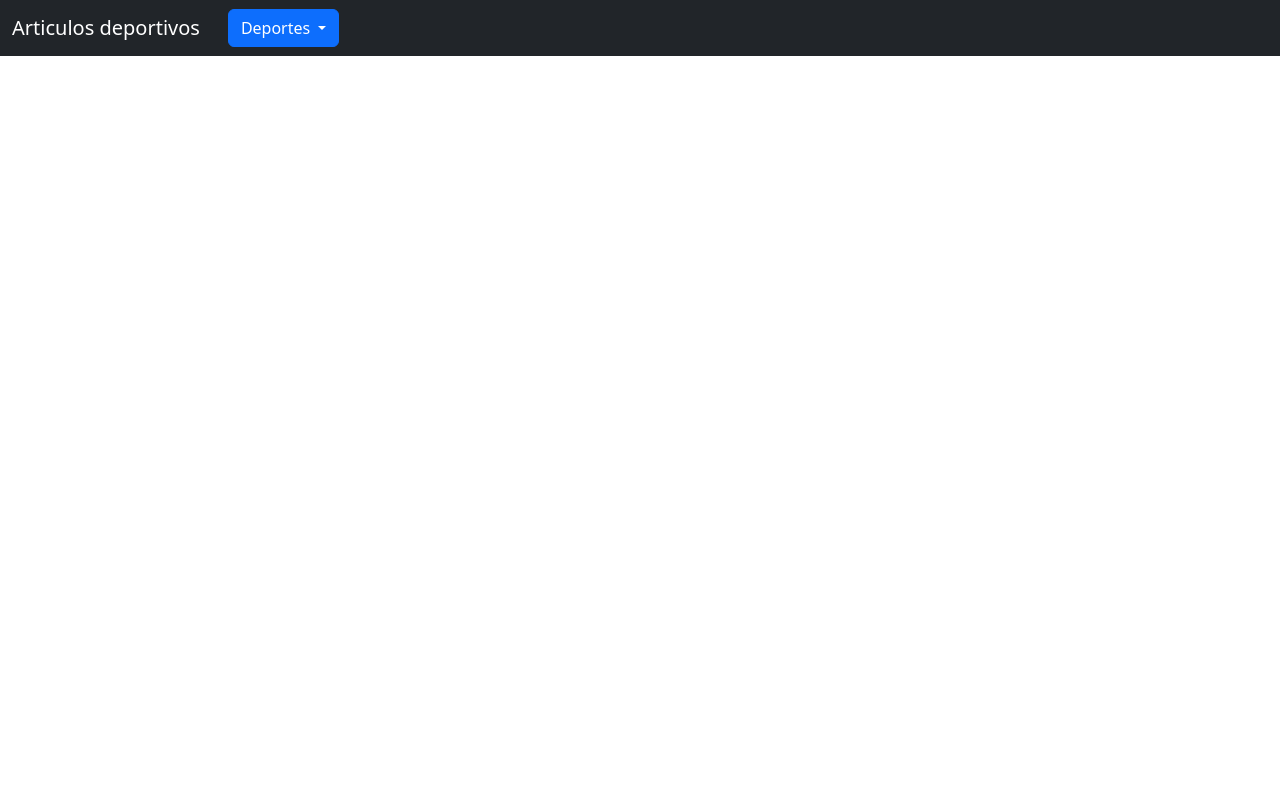
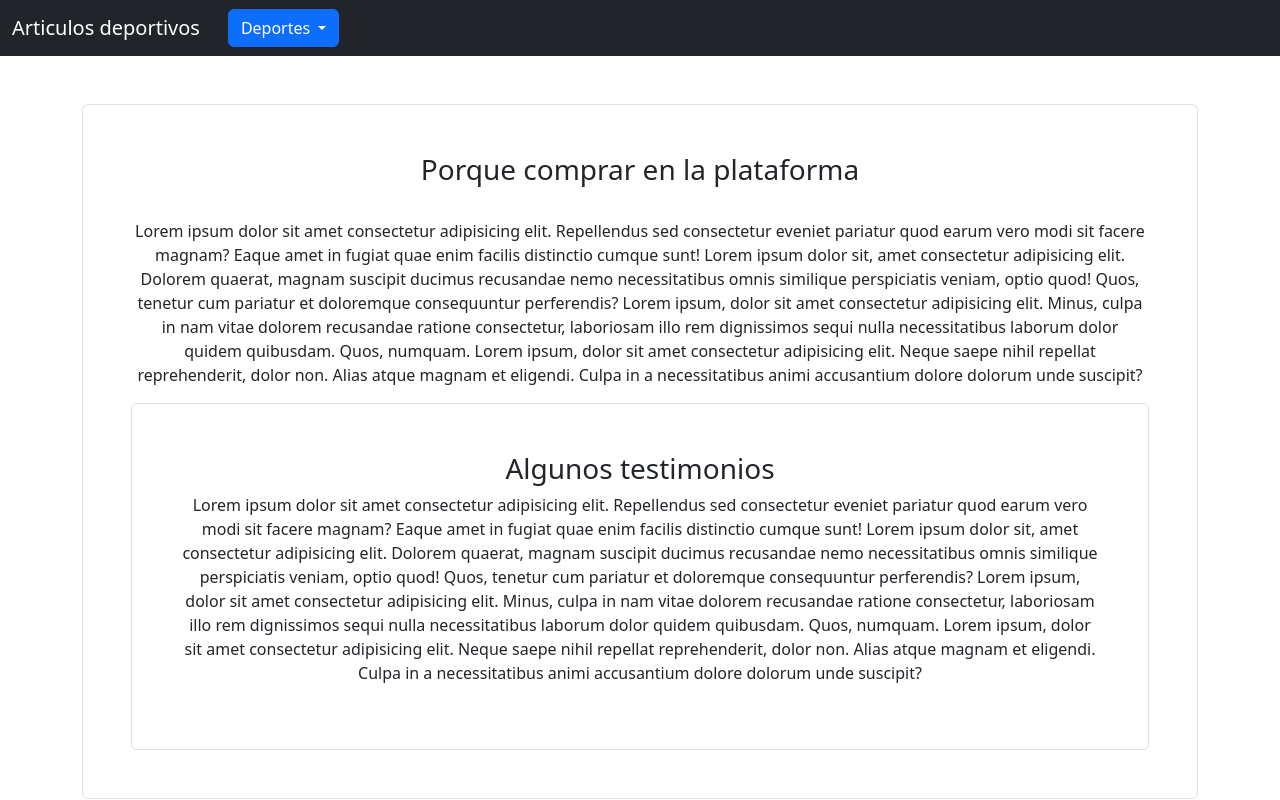
Before and after one commit to 4n6r35/sport-article, a plain HTML site: page sport-article.html in a window 1280 px wide. Drawn offline with nearby package versions, Linux system fonts and the light colour scheme.

Commit message:
Se agrega informacion en la page principal

```diff
--- a/sport-article.html
+++ b/sport-article.html
@@ -21,12 +21,33 @@
                 <a class="dropdown-item" href="./pages/tenis-article.html">Tenis</a>
               </div>
             </div>
-          </div>
+          </div class>
+
 
           <script src="https://code.jquery.com/jquery-3.2.1.slim.min.js" integrity="sha384-KJ3o2DKtIkvYIK3UENzmM7KCkRr/rE9/Qpg6aAZGJwFDMVNA/GpGFF93hXpG5KkN" crossorigin="anonymous"></script>
-  <script src="https://cdnjs.cloudflare.com/ajax/libs/popper.js/1.12.9/umd/popper.min.js" integrity="sha384-ApNbgh9B+Y1QKtv3Rn7W3mgPxhU9K/ScQsAP7hUibX39j7fakFPskvXusvfa0b4Q" crossorigin="anonymous"></script>
-  <script src="https://maxcdn.bootstrapcdn.com/bootstrap/4.0.0/js/bootstrap.min.js" integrity="sha384-JZR6Spejh4U02d8jOt6vLEHfe/JQGiRRSQQxSfFWpi1MquVdAyjUar5+76PVCmYl" crossorigin="anonymous"></script>
+          <script src="https://cdnjs.cloudflare.com/ajax/libs/popper.js/1.12.9/umd/popper.min.js" integrity="sha384-ApNbgh9B+Y1QKtv3Rn7W3mgPxhU9K/ScQsAP7hUibX39j7fakFPskvXusvfa0b4Q" crossorigin="anonymous"></script>
+          <script src="https://maxcdn.bootstrapcdn.com/bootstrap/4.0.0/js/bootstrap.min.js" integrity="sha384-JZR6Spejh4U02d8jOt6vLEHfe/JQGiRRSQQxSfFWpi1MquVdAyjUar5+76PVCmYl" crossorigin="anonymous"></script>
         </div>
       </nav>
-</body>
+
+      <div class="container pt-5">
+        <div class="border rounded p-5 text-center ">
+          <h3 class="align-items-lg-start">Porque comprar en la plataforma</h3>
+          <br>
+          <p>Lorem ipsum dolor sit amet consectetur adipisicing elit. Repellendus sed consectetur eveniet pariatur quod earum vero modi sit facere magnam? Eaque amet in fugiat quae enim facilis distinctio cumque sunt!
+            Lorem ipsum dolor sit, amet consectetur adipisicing elit. Dolorem quaerat, magnam suscipit ducimus recusandae nemo necessitatibus omnis similique perspiciatis veniam, optio quod! Quos, tenetur cum pariatur et doloremque consequuntur perferendis?
+            Lorem ipsum, dolor sit amet consectetur adipisicing elit. Minus, culpa in nam vitae dolorem recusandae ratione consectetur, laboriosam illo rem dignissimos sequi nulla necessitatibus laborum dolor quidem quibusdam. Quos, numquam.
+            Lorem ipsum, dolor sit amet consectetur adipisicing elit. Neque saepe nihil repellat reprehenderit, dolor non. Alias atque magnam et eligendi. Culpa in a necessitatibus animi accusantium dolore dolorum unde suscipit?
+          </p>
+
+        <div class="border rounded p-5 text-center ">
+          <h3>Algunos testimonios</h3>
+          <p>Lorem ipsum dolor sit amet consectetur adipisicing elit. Repellendus sed consectetur eveniet pariatur quod earum vero modi sit facere magnam? Eaque amet in fugiat quae enim facilis distinctio cumque sunt!
+            Lorem ipsum dolor sit, amet consectetur adipisicing elit. Dolorem quaerat, magnam suscipit ducimus recusandae nemo necessitatibus omnis similique perspiciatis veniam, optio quod! Quos, tenetur cum pariatur et doloremque consequuntur perferendis?
+            Lorem ipsum, dolor sit amet consectetur adipisicing elit. Minus, culpa in nam vitae dolorem recusandae ratione consectetur, laboriosam illo rem dignissimos sequi nulla necessitatibus laborum dolor quidem quibusdam. Quos, numquam.
+            Lorem ipsum, dolor sit amet consectetur adipisicing elit. Neque saepe nihil repellat reprehenderit, dolor non. Alias atque magnam et eligendi. Culpa in a necessitatibus animi accusantium dolore dolorum unde suscipit?
+          </p>
+        </div>
+      </div>
+    </body>
 </html>
```
